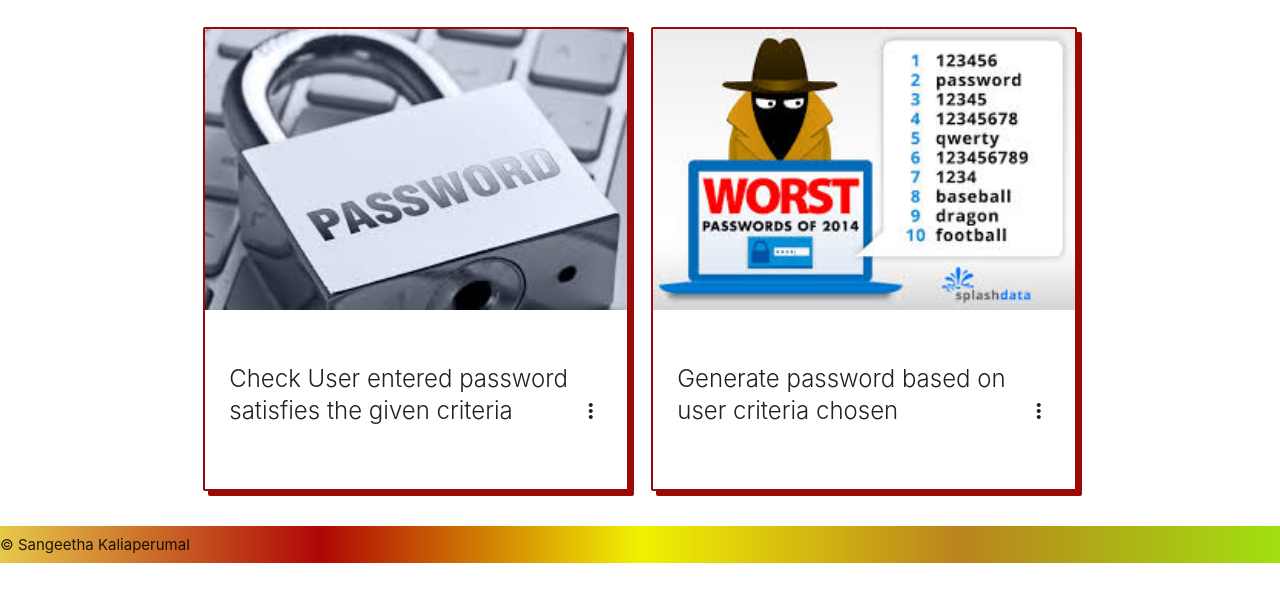
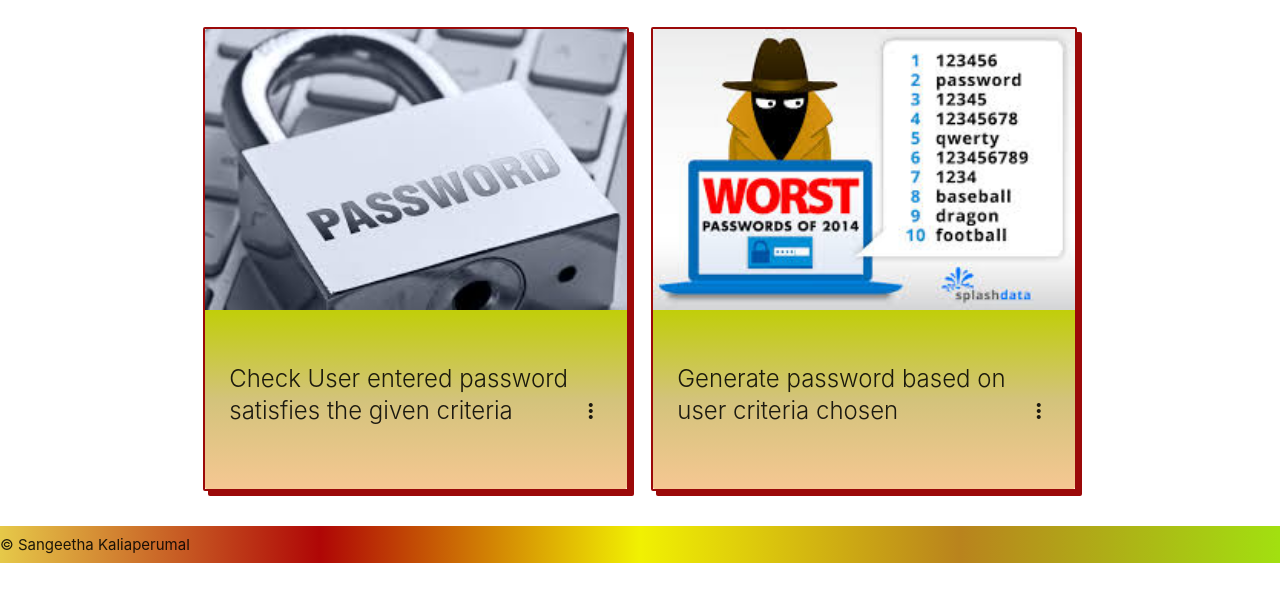
Before and after one commit to Sanganu/passwordgenerator, a plain HTML site: page index.html in a window 1280 px wide. Shown: the part 83-684 px from the top of the page. Drawn offline with nearby package versions, Linux system fonts and the light colour scheme.

Commit message:
background

```diff
--- a/assets/style.css
+++ b/assets/style.css
@@ -41,3 +41,6 @@ footer{
     background-image: linear-gradient(to right, rgb(230, 201, 73),rgb(175, 6, 6),rgb(241, 241, 2),rgb(185, 131, 29),rgb(162, 224, 16));
 
 }
+.card-content{
+    background: linear-gradient(180deg,rgb(193, 206, 9),rgb(211, 195, 123),rgba(233, 128, 8, 0.438));
+}
```
